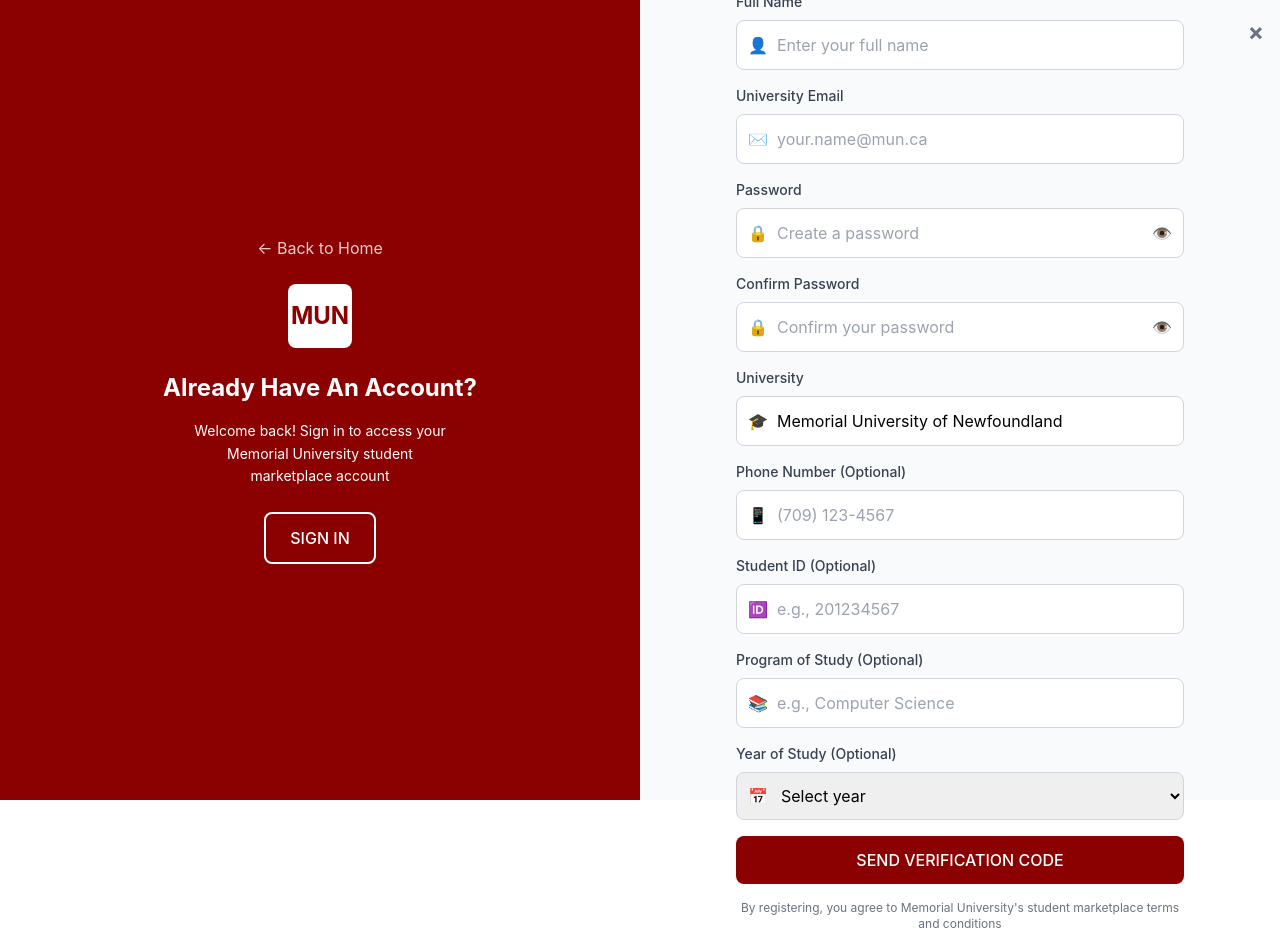
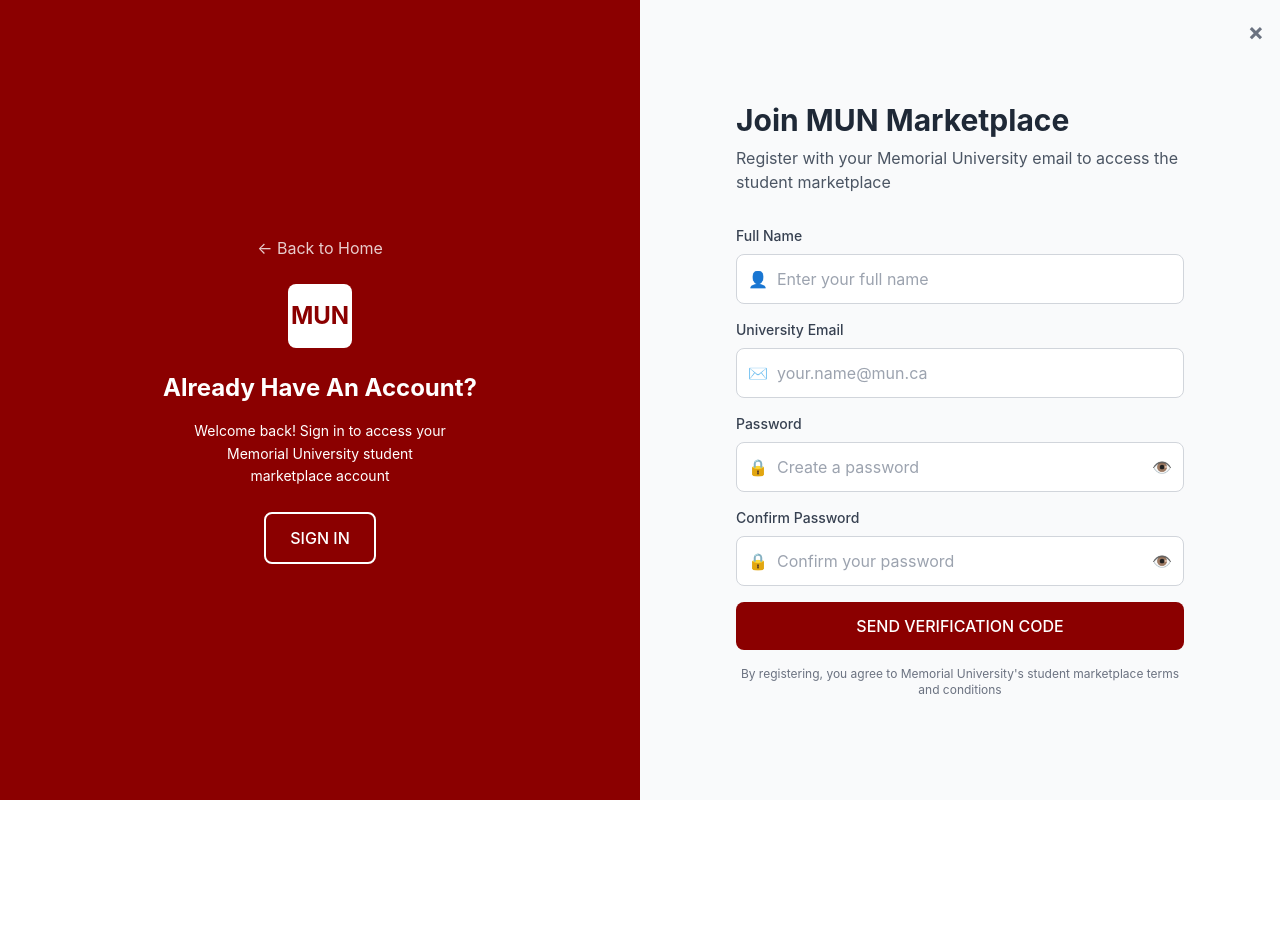
Before and after one commit to chloielam/MunMarketplace, a React (Create React App) app in the folder frontend/: page /register in a window 1280 px wide. After the commit the page ends 800 px from the top, so only its background shows below. Built offline with nearby package versions, Linux system fonts and the light colour scheme; the HTML template or start-up script is replaced by a standard one.

Commit message:
bug fixes
fixing some minor bigs and small adjustments

```diff
--- a/frontend/src/components/Header.jsx
+++ b/frontend/src/components/Header.jsx
@@ -60,7 +60,7 @@
     // Dispatch auth change event
     window.dispatchEvent(new CustomEvent('authChange'));
 
-    navigate('/');
+    navigate('/home');
   };
 
   const handleProfileClick = () => {
@@ -80,7 +80,7 @@
         <div className="flex justify-between items-center px-8 py-4 max-w-7xl mx-auto">
           {/* Logo and navigation */}
           <div className="flex items-center gap-8">
-            <Link to="/" className="flex items-center gap-2">
+            <Link to="/home" className="flex items-center gap-2">
               <div className="bg-mun-red text-white w-12 h-10 flex items-center justify-center font-bold text-base border-2 border-mun-red rounded">
                 MUN
               </div>
@@ -88,7 +88,7 @@
             </Link>
             <nav className="hidden md:flex gap-6">
               <Link
-                to="/"
+                to="/home"
                 className="text-gray-800 font-medium hover:text-mun-red transition-colors duration-300"
               >
                 Home
--- a/frontend/src/pages/LoginPage.jsx
+++ b/frontend/src/pages/LoginPage.jsx
@@ -94,7 +94,7 @@
     <div className="min-h-screen bg-gray-50">
       {/* Close button */}
       <button
-        onClick={() => navigate('/')}
+        onClick={() => navigate('/home')}
         className="absolute top-4 right-4 z-10 text-gray-500 hover:text-gray-700 text-2xl font-bold"
       >
         ×
@@ -105,7 +105,7 @@
         <div className="flex-1 p-8 flex items-center justify-center">
               <div className="max-w-md mx-auto">
                 <button
-                  onClick={() => navigate('/')}
+                  onClick={() => navigate('/home')}
                   className="text-gray-500 hover:text-gray-700 mb-6 flex items-center"
                 >
                   ← Back to Home
--- a/frontend/src/pages/ProfilePage.jsx
+++ b/frontend/src/pages/ProfilePage.jsx
@@ -120,7 +120,7 @@
 
   const handleLogout = () => {
     authUtils.removeToken();
-    navigate('/');
+    navigate('/home');
   };
 
   if (loading) {
@@ -140,7 +140,7 @@
         <div className="text-center">
           <p className="text-red-500 mb-4">{error}</p>
           <button
-            onClick={() => navigate('/')}
+            onClick={() => navigate('/home')}
             className="bg-mun-red text-white px-4 py-2 rounded-lg"
           >
             Go Home
@@ -157,7 +157,7 @@
         <div className="max-w-4xl mx-auto px-4 py-6">
           <div className="flex items-center justify-between">
             <button
-              onClick={() => navigate('/')}
+              onClick={() => navigate('/home')}
               className="text-gray-500 hover:text-gray-700 flex items-center"
             >
               ← Back to Home
--- a/frontend/src/pages/RegisterPage.jsx
+++ b/frontend/src/pages/RegisterPage.jsx
@@ -9,12 +9,7 @@
     fullName: '',
     email: '',
     password: '',
-    confirmPassword: '',
-    university: 'Memorial University of Newfoundland',
-    phoneNumber: '',
-    studentId: '',
-    program: '',
-    yearOfStudy: ''
+    confirmPassword: ''
   });
 
   const [errors, setErrors] = useState({});
@@ -152,13 +147,7 @@
         await authService.verifyOtp(formData.email, otpCode);
 
         // Step 2: Complete registration
-        const profileData = {
-          university: formData.university,
-          phoneNumber: formData.phoneNumber,
-          studentId: formData.studentId,
-          program: formData.program,
-          yearOfStudy: formData.yearOfStudy
-        };
+        const profileData = {};
         await authService.register(formData.email, formData.fullName, formData.password, profileData);
 
         navigate("/login");
@@ -176,7 +165,7 @@
     <div className="min-h-screen bg-gray-50">
       {/* Close button */}
       <button
-        onClick={() => navigate('/')}
+        onClick={() => navigate('/home')}
         className="absolute top-4 right-4 z-10 text-gray-500 hover:text-gray-700 text-2xl font-bold"
       >
         ×
@@ -187,7 +176,7 @@
         <div className="flex-1 bg-mun-red p-8 flex items-center justify-center">
           <div className="text-center">
             <button
-              onClick={() => navigate('/')}
+              onClick={() => navigate('/home')}
               className="text-white text-opacity-80 hover:text-white mb-6 flex items-center mx-auto"
             >
               ← Back to Home
@@ -349,108 +338,6 @@
                         )}
                       </div>
 
-                      <div>
-                        <label className="block text-sm font-medium text-gray-700 mb-2">
-                          University
-                        </label>
-                        <div className="relative">
-                          <div className="absolute inset-y-0 left-0 pl-3 flex items-center pointer-events-none">
-                            <span className="text-gray-400">🎓</span>
-                          </div>
-                          <input
-                            type="text"
-                            name="university"
-                            value={formData.university}
-                            onChange={handleChange}
-                            placeholder="Memorial University of Newfoundland"
-                            className="w-full pl-10 pr-3 py-3 border border-gray-300 rounded-lg focus:outline-none focus:ring-2 focus:ring-mun-red focus:border-transparent"
-                            required
-                          />
-                        </div>
-                      </div>
-
-                      <div>
-                        <label className="block text-sm font-medium text-gray-700 mb-2">
-                          Phone Number (Optional)
-                        </label>
-                        <div className="relative">
-                          <div className="absolute inset-y-0 left-0 pl-3 flex items-center pointer-events-none">
-                            <span className="text-gray-400">📱</span>
-                          </div>
-                          <input
-                            type="tel"
-                            name="phoneNumber"
-                            value={formData.phoneNumber}
-                            onChange={handleChange}
-                            placeholder="(709) 123-4567"
-                            className="w-full pl-10 pr-3 py-3 border border-gray-300 rounded-lg focus:outline-none focus:ring-2 focus:ring-mun-red focus:border-transparent"
-                          />
-                        </div>
-                      </div>
-
-                      <div>
-                        <label className="block text-sm font-medium text-gray-700 mb-2">
-                          Student ID (Optional)
-                        </label>
-                        <div className="relative">
-                          <div className="absolute inset-y-0 left-0 pl-3 flex items-center pointer-events-none">
-                            <span className="text-gray-400">🆔</span>
-                          </div>
-                          <input
-                            type="text"
-                            name="studentId"
-                            value={formData.studentId}
-                            onChange={handleChange}
-                            placeholder="e.g., 201234567"
-                            className="w-full pl-10 pr-3 py-3 border border-gray-300 rounded-lg focus:outline-none focus:ring-2 focus:ring-mun-red focus:border-transparent"
-                          />
-                        </div>
-                      </div>
-
-                      <div>
-                        <label className="block text-sm font-medium text-gray-700 mb-2">
-                          Program of Study (Optional)
-                        </label>
-                        <div className="relative">
-                          <div className="absolute inset-y-0 left-0 pl-3 flex items-center pointer-events-none">
-                            <span className="text-gray-400">📚</span>
-                          </div>
-                          <input
-                            type="text"
-                            name="program"
-                            value={formData.program}
-                            onChange={handleChange}
-                            placeholder="e.g., Computer Science"
-                            className="w-full pl-10 pr-3 py-3 border border-gray-300 rounded-lg focus:outline-none focus:ring-2 focus:ring-mun-red focus:border-transparent"
-                          />
-                        </div>
-                      </div>
-
-                      <div>
-                        <label className="block text-sm font-medium text-gray-700 mb-2">
-                          Year of Study (Optional)
-                        </label>
-                        <div className="relative">
-                          <div className="absolute inset-y-0 left-0 pl-3 flex items-center pointer-events-none">
-                            <span className="text-gray-400">📅</span>
-                          </div>
-                          <select
-                            name="yearOfStudy"
-                            value={formData.yearOfStudy}
-                            onChange={handleChange}
-                            className="w-full pl-10 pr-3 py-3 border border-gray-300 rounded-lg focus:outline-none focus:ring-2 focus:ring-mun-red focus:border-transparent"
-                          >
-                            <option value="">Select year</option>
-                            <option value="1st Year">1st Year</option>
-                            <option value="2nd Year">2nd Year</option>
-                            <option value="3rd Year">3rd Year</option>
-                            <option value="4th Year">4th Year</option>
-                            <option value="Graduate">Graduate</option>
-                            <option value="PhD">PhD</option>
-                            <option value="Other">Other</option>
-                          </select>
-                        </div>
-                      </div>
                     </>
                   ) : (
                     <div>
--- a/frontend/src/pages/TestProfilePage.jsx
+++ b/frontend/src/pages/TestProfilePage.jsx
@@ -28,7 +28,7 @@
     <div className="min-h-screen bg-gray-50 p-8">
       <div className="max-w-4xl mx-auto">
         <button
-          onClick={() => navigate('/')}
+          onClick={() => navigate('/home')}
           className="text-gray-500 hover:text-gray-700 mb-6 flex items-center"
         >
           ← Back to Home
@@ -64,7 +64,7 @@
                 Go to Items
               </button>
               <button
-                onClick={() => navigate('/')}
+                onClick={() => navigate('/home')}
                 className="bg-gray-500 text-white px-4 py-2 rounded-lg hover:bg-gray-600"
               >
                 Go to Home
```
Also changed, not shown: frontend/src/App.js (+4 -10 lines).
